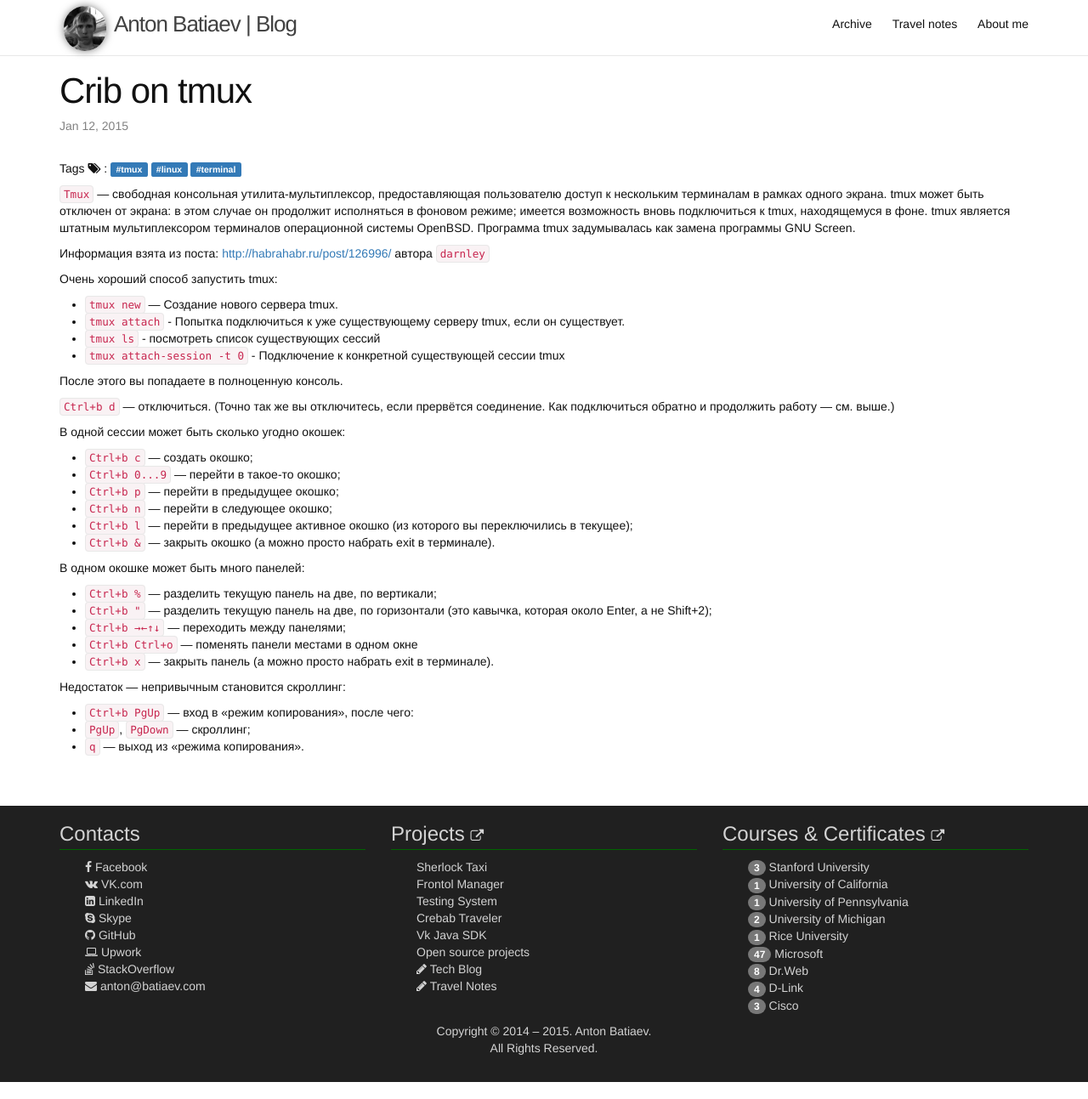
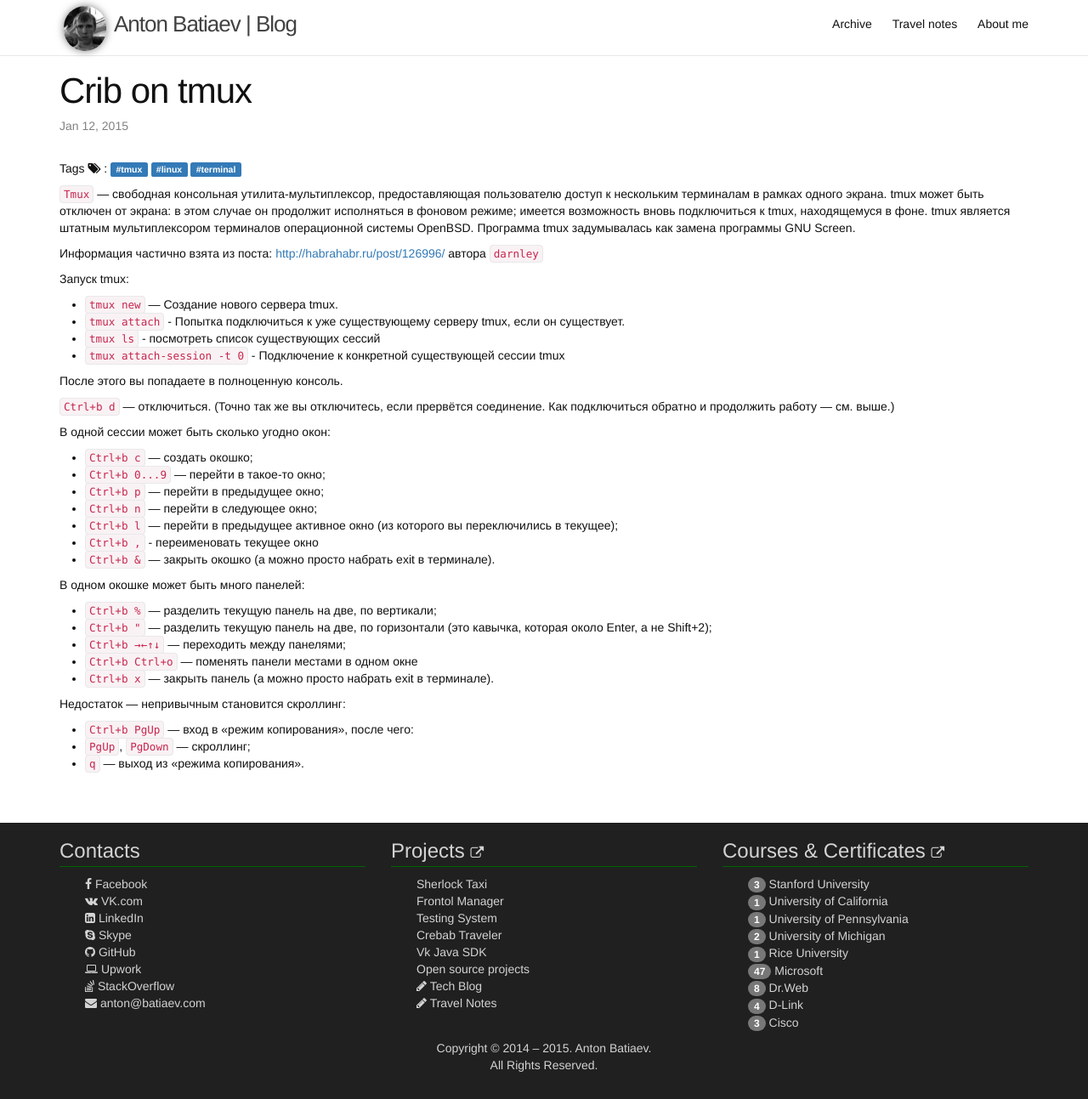
Before and after one commit to Batiaev/blog, a Jekyll site: the page built from _posts/2015-01-12-crib-on-tmux.md, in a window 1280 px wide. Shown: the whole page at 85% size. Built offline with Jekyll 4.4.1, drawn with Linux system fonts in a browser that asks for light colours.

Commit message:
add new tmux command

```diff
--- a/_posts/2015-01-12-crib-on-tmux.md
+++ b/_posts/2015-01-12-crib-on-tmux.md
@@ -8,9 +8,9 @@ categories: tmux linux terminal
 `Tmux` — свободная консольная утилита-мультиплексор, предоставляющая пользователю доступ к нескольким терминалам в рамках одного экрана. tmux может быть отключен от экрана: в этом случае он продолжит исполняться в фоновом режиме; имеется возможность вновь подключиться к tmux, находящемуся в фоне. tmux является штатным мультиплексором терминалов операционной системы OpenBSD. Программа tmux задумывалась как замена программы GNU Screen.
 
 
-Информация взята из поста: [http://habrahabr.ru/post/126996/](http://habrahabr.ru/post/126996/) автора `darnley`
+Информация частично взята из поста: [http://habrahabr.ru/post/126996/](http://habrahabr.ru/post/126996/) автора `darnley`
 
-Очень хороший способ запустить tmux:
+Запуск tmux:
 
 - `tmux new` — Создание нового сервера tmux.
 - `tmux attach` - Попытка подключиться к уже существующему серверу tmux, если он существует.
@@ -21,13 +21,14 @@ categories: tmux linux terminal
 
 `Ctrl+b d` — отключиться. (Точно так же вы отключитесь, если прервётся соединение. Как подключиться обратно и продолжить работу — см. выше.)
 
-В одной сессии может быть сколько угодно окошек:
+В одной сессии может быть сколько угодно окон:
 
 - `Ctrl+b c` — создать окошко;
-- `Ctrl+b 0...9` — перейти в такое-то окошко;
-- `Ctrl+b p` — перейти в предыдущее окошко;
-- `Ctrl+b n` — перейти в следующее окошко;
-- `Ctrl+b l` — перейти в предыдущее активное окошко (из которого вы переключились в текущее);
+- `Ctrl+b 0...9` — перейти в такое-то окно;
+- `Ctrl+b p` — перейти в предыдущее окно;
+- `Ctrl+b n` — перейти в следующее окно;
+- `Ctrl+b l` — перейти в предыдущее активное окно (из которого вы переключились в текущее);
+- `Ctrl+b ,` - переименовать текущее окно
 - `Ctrl+b &` — закрыть окошко (а можно просто набрать exit в терминале).
 
 В одном окошке может быть много панелей:
```
